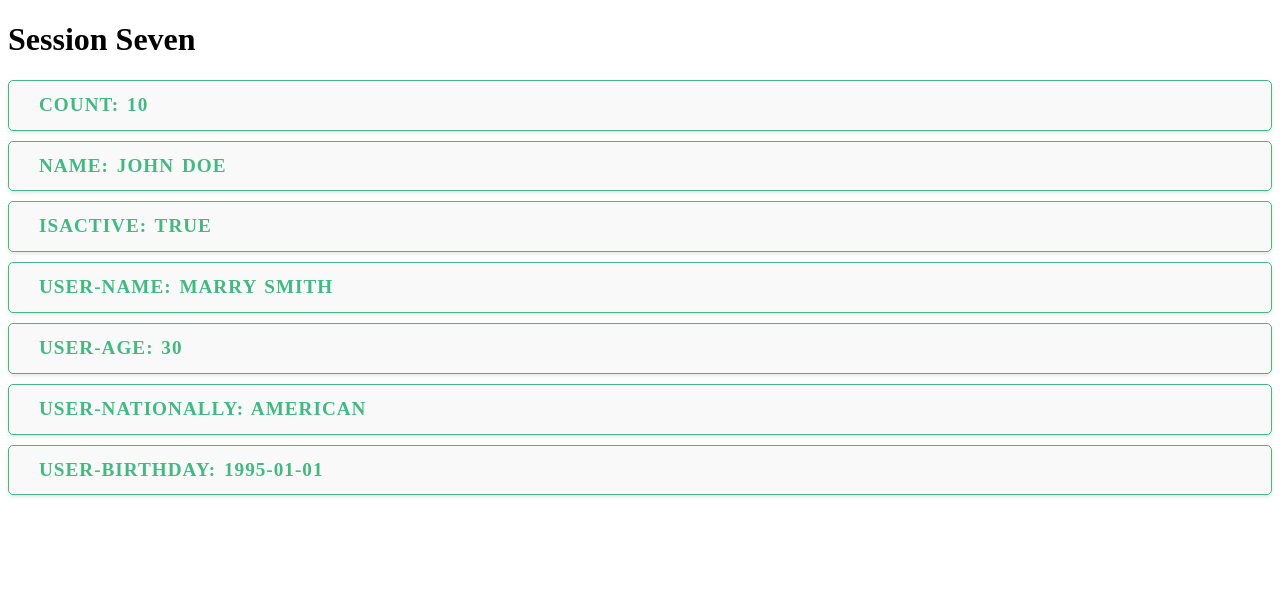
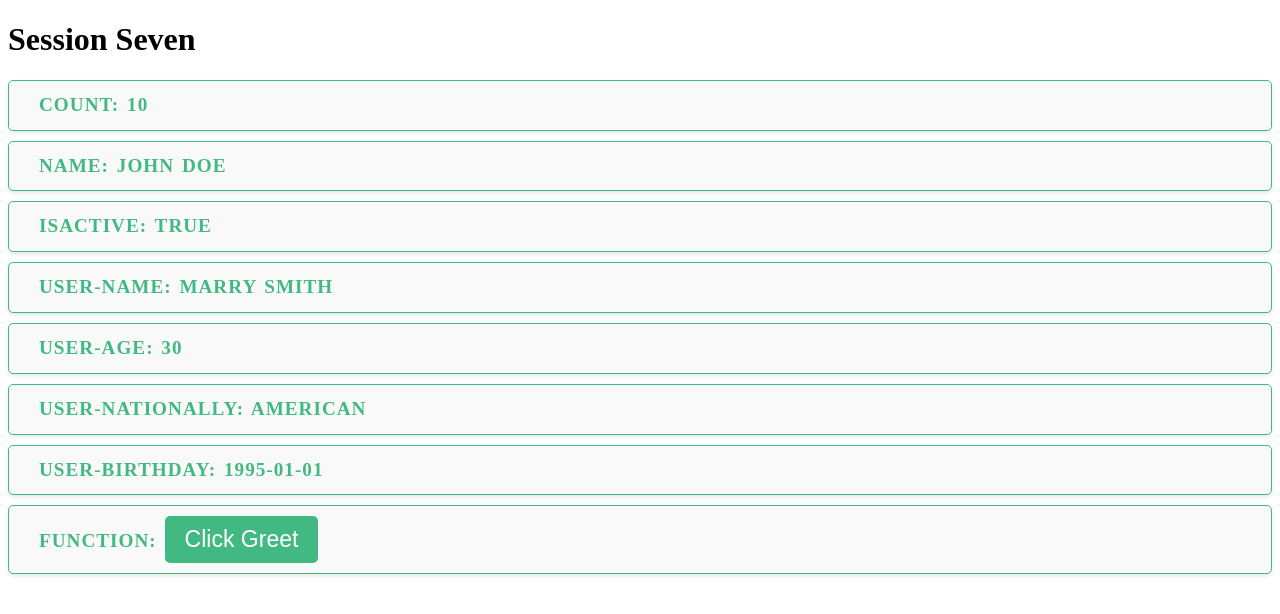
Before and after one commit to HuuThuy3004/Learn-VueJS-Basic, a Vue app: page / in a window 1280 px wide. Shown: the top 614 px of the page. Built offline with nearby package versions, Linux system fonts and the light colour scheme.

Commit message:
session07: function props (addtional)

```diff
--- a/src/sessions/ss7-props/components/ChildComponent.vue
+++ b/src/sessions/ss7-props/components/ChildComponent.vue
@@ -7,10 +7,12 @@
     <p>User-age: {{ props.user.age }}</p>
     <p>User-nationally: {{ props.user.nationally }}</p>
     <p>User-birthday: {{ props.user.birthday }}</p>
+    <p>Function: <button @click="clickGreet">Click Greet</button></p>
   </div>
 </template>
 
 <script setup>
+// Kiểu binhthuong:
 // Cách 1:
 let props = defineProps(['count', 'name', 'isActive', 'user']);
 // Cách 2:
@@ -37,6 +39,12 @@ let props = defineProps(['count', 'name', 'isActive', 'user']);
 //     default: () => ({ name: 'Khách', age: 0, nationally: 'Unknown', birthday: 'Unknown' })
 //   },
 // });
+
+// Kiểu function:
+let emit = defineEmits(['greet']);
+let clickGreet = () => {
+  emit('greet', 'Im HuuThuy', 10);
+};
 </script>
 
 <style>
@@ -65,4 +73,29 @@ p:hover {
   text-decoration: underline;
   transform: scale(1.02);
 }
+
+button {
+  font-size: 1.2em;
+  color: #fff;
+  background-color: #42b983;
+  border: none;
+  border-radius: 5px;
+  padding: 10px 20px;
+  cursor: pointer;
+  transition: all 0.3s ease;
+}
+button:hover {
+  background-color: #36a76a;
+  transform: scale(1.05);
+}
+button:active {
+  transform: scale(0.95);
+}
+button:focus {
+  outline: none;
+}
+button:focus-visible {
+  outline: 2px solid #42b983;
+  outline-offset: 2px;
+}
 </style>
--- a/src/sessions/ss7-props/components/ParentComponent.vue
+++ b/src/sessions/ss7-props/components/ParentComponent.vue
@@ -1,6 +1,6 @@
 <template>
   <div>
-    <ChildComponent :count="count" :name="name" :isActive="isActive" :user="user"/>
+    <ChildComponent :count="count" :name="name" :isActive="isActive" :user="user" @greet="greet"/>
     <!-- or -->
     <!-- <ChildComponent :count="count" :name="name" isActive :user="user"/> -->
   </div>
@@ -23,7 +23,11 @@ let user = reactive({
   nationally: 'American',
   birthday: '1995-01-01',
 });
-
+// Type Function
+let greet = (argStr, argNum) => {
+  console.log('Hello, World!', argStr);
+  count.value += argNum;
+};
 </script>
 
 <style></style>
```
Also changed, not shown: 1 other file (tests, documents, lock files or other folders).
